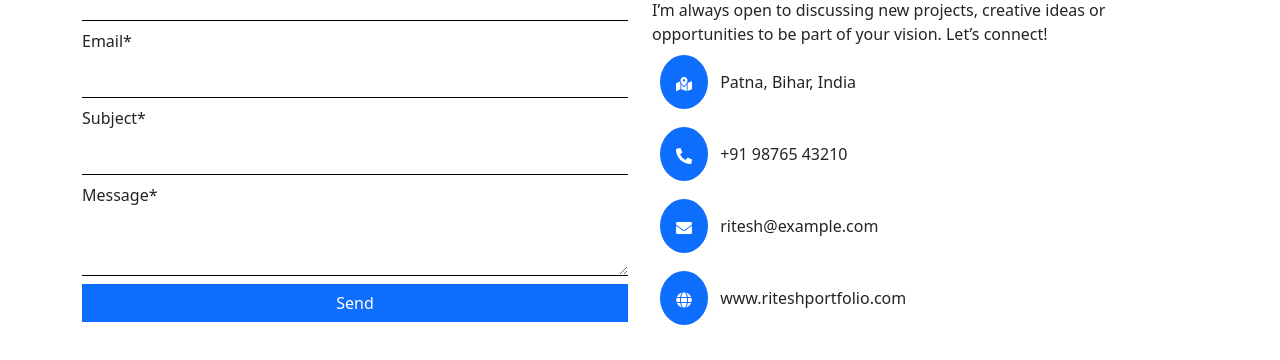
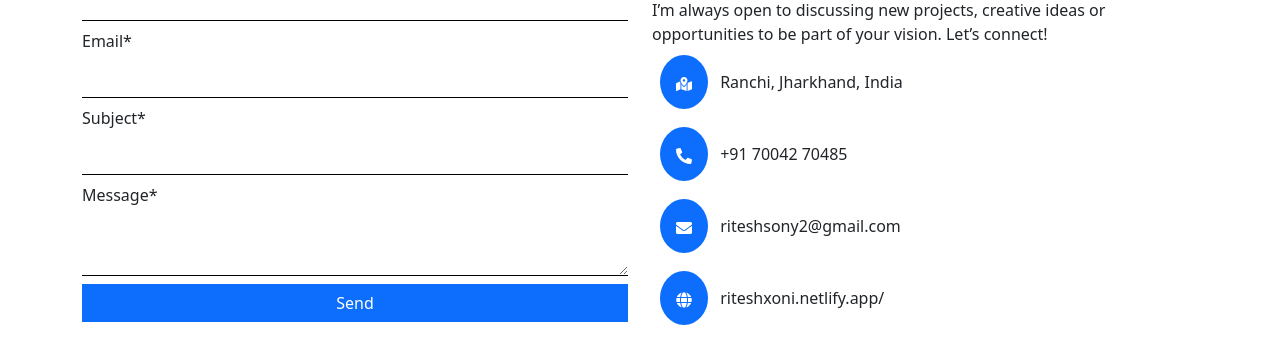
Before and after one commit to riteshxoni/Portfolio, a React (Vite) app: page / in a window 1280 px wide. Shown: the part 7315-7675 px from the top of the page. Built offline with nearby package versions, Linux system fonts and the light colour scheme.

Commit message:
CONTACT US DETAILS

```diff
--- a/src/components/Contact.jsx
+++ b/src/components/Contact.jsx
@@ -46,10 +46,10 @@ const Contact = () => {
                     opportunities to be part of your vision. Let’s connect!
                 </p>
                 <ul className="list-unstyled fs-6">
-                    <li class="mb-5"><i class="bi bi-geo-alt-fill text-danger me-2"></i> <span className="rounded-circle p-3 bg-primary text-white me-2 "><FaMapMarkedAlt /></span> Patna, Bihar, India</li>
-                    <li class="mb-5"><i class="bi bi-telephone-fill text-success me-2"></i> <span className="rounded-circle p-3 bg-primary text-white me-2 "><FaPhoneAlt /></span> +91 98765 43210</li>
-                    <li class="mb-5"><i class="bi bi-envelope-fill text-primary me-2"></i> <span className="rounded-circle p-3 bg-primary text-white me-2 "><FaEnvelope /></span> ritesh@example.com</li>
-                    <li class="mb-5"><i class="bi bi-globe text-warning me-2"></i> <span className="rounded-circle p-3 bg-primary text-white me-2 "><FaGlobe /></span> www.riteshportfolio.com</li>
+                    <li class="mb-5"><i class="bi bi-geo-alt-fill text-danger me-2"></i> <span className="rounded-circle p-3 bg-primary text-white me-2 "><FaMapMarkedAlt /></span> Ranchi, Jharkhand, India</li>
+                    <li class="mb-5"><i class="bi bi-telephone-fill text-success me-2"></i> <span className="rounded-circle p-3 bg-primary text-white me-2 "><FaPhoneAlt /></span> +91 70042 70485</li>
+                    <li class="mb-5"><i class="bi bi-envelope-fill text-primary me-2"></i> <span className="rounded-circle p-3 bg-primary text-white me-2 "><FaEnvelope /></span> riteshsony2@gmail.com</li>
+                    <li class="mb-5"><i class="bi bi-globe text-warning me-2"></i> <span className="rounded-circle p-3 bg-primary text-white me-2 "><FaGlobe /></span> riteshxoni.netlify.app/</li>
                 </ul>
             </div>
         </div>
```
